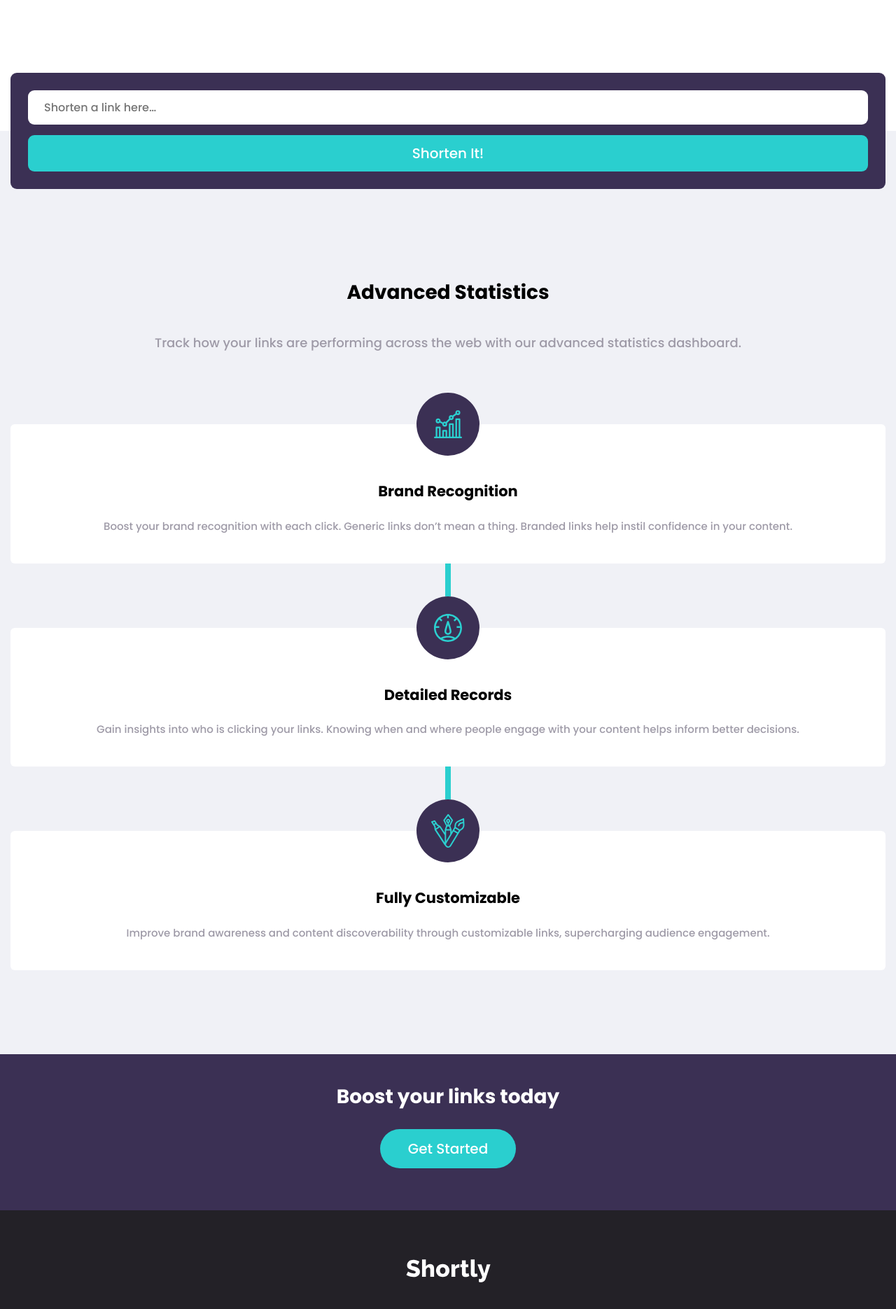
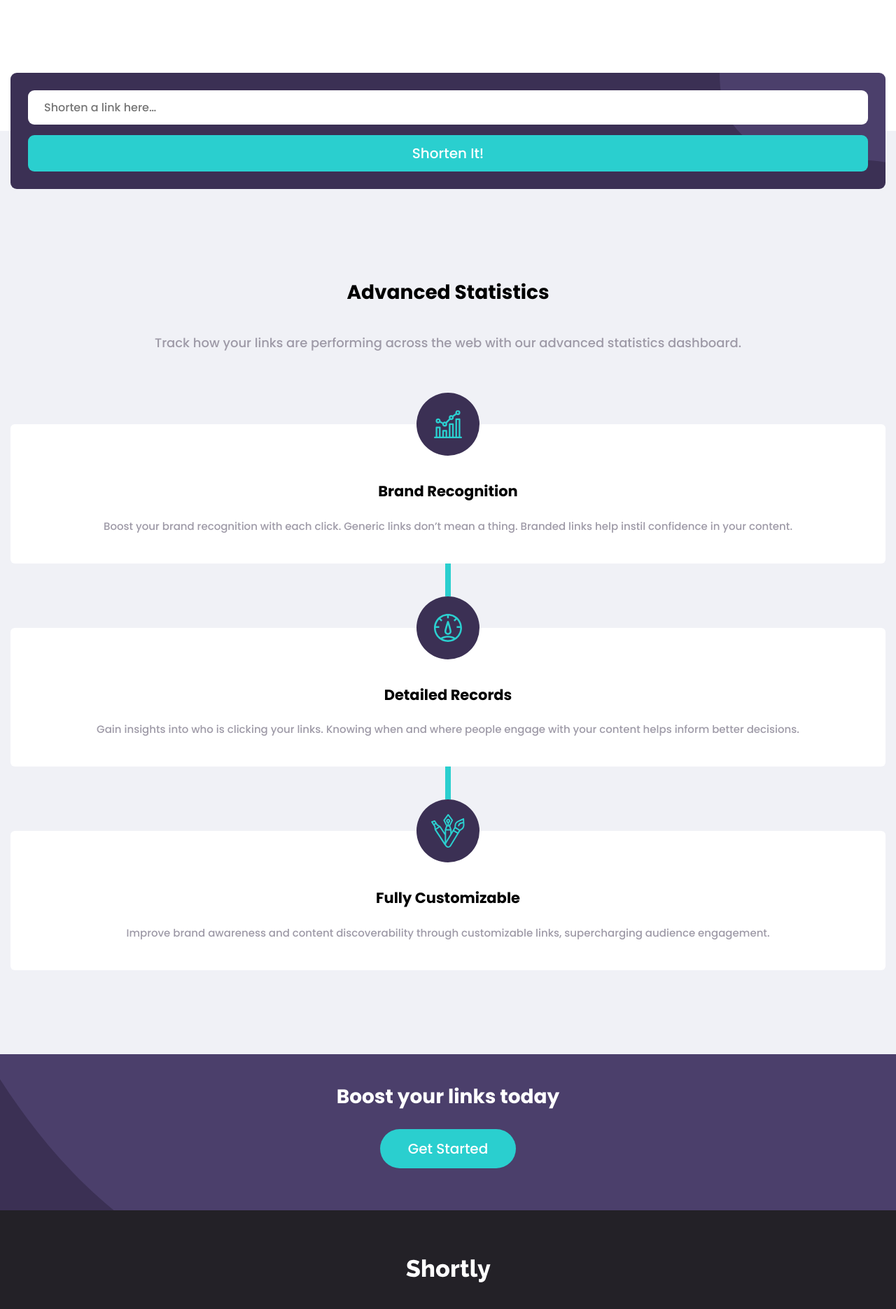
Before and after one commit to TheSiddharthmina/URL-Shortner, a website: page index.html in a window 1280 px wide. Shown: the part 670-2540 px from the top of the page at 70% size. Drawn offline with Linux system fonts and the light colour scheme; files whose address does not match are found by name.

Commit message:
Update styles.css

```diff
--- a/styles.css
+++ b/styles.css
@@ -1,8 +1,6 @@
 @import 'css/normalize.css';
 @import 'css/layout.css';
 @import 'css/theme.css';
-
-/* #region Common Styles */
 
 .btn {
   font-family: var(--font-family-sans-serif);
@@ -42,10 +40,6 @@
 .btn-secondary:focus {
   outline: none;
 }
-
-/* #endregion */
-
-/* #region App Header */
 
 .app-header {
   height: 160px;
@@ -182,10 +176,6 @@
   }
 }
 
-/* #endregion */
-
-/* #region Intro  */
-
 .intro {
   grid-column: 1/4;
 
@@ -242,7 +232,7 @@
   margin-top: 67px;
   padding: 50px;
 
-  background: var(--dark-violet) url(images/bg-shorten-desktop.svg) no-repeat;
+  background: var(--dark-violet) url(bg-shorten-desktop.svg) no-repeat;
   background-size: cover;
   border-radius: 9px;
 }
@@ -300,7 +290,7 @@
   }
 
   .intro .shorten-url-form {
-    background: var(--dark-violet) url(images/bg-shorten-mobile.svg) no-repeat;
+    background: var(--dark-violet) url(bg-shorten-mobile.svg) no-repeat;
     background-position: right top;
     padding: 25px;
   }
@@ -316,10 +306,6 @@
     padding: 16px 40px;
   }
 }
-
-/* #endregion */
-
-/* #region Stats */
 
 .stats {
   grid-column: 1/4;
@@ -479,13 +465,9 @@
   }
 }
 
-/* #endregion */
-
-/* #region Start Now */
-
 .start-now {
   grid-column: 1/4;
-  background: var(--dark-violet) url(images/bg-boost-desktop.svg) 0 0 no-repeat scroll;
+  background: var(--dark-violet) url(bg-boost-desktop.svg) 0 0 no-repeat scroll;
   background-size: cover;
 
   display: flex;
@@ -504,17 +486,13 @@
 
 @media (max-width: 1439px) {
   .start-now {
-    background-image: url(images//bg-boost-mobile.svg);
+    background-image: url(bg-boost-mobile.svg);
   }
 
   .start-now .title {
     font-size: 28px;
   }
 }
-
-/* #endregion */
-
-/* #region App Footer */
 
 .app-footer {
   grid-column: 1/4;
@@ -622,5 +600,3 @@
     grid-column: 1;
   }
 }
-
-/* #endregion */
```
